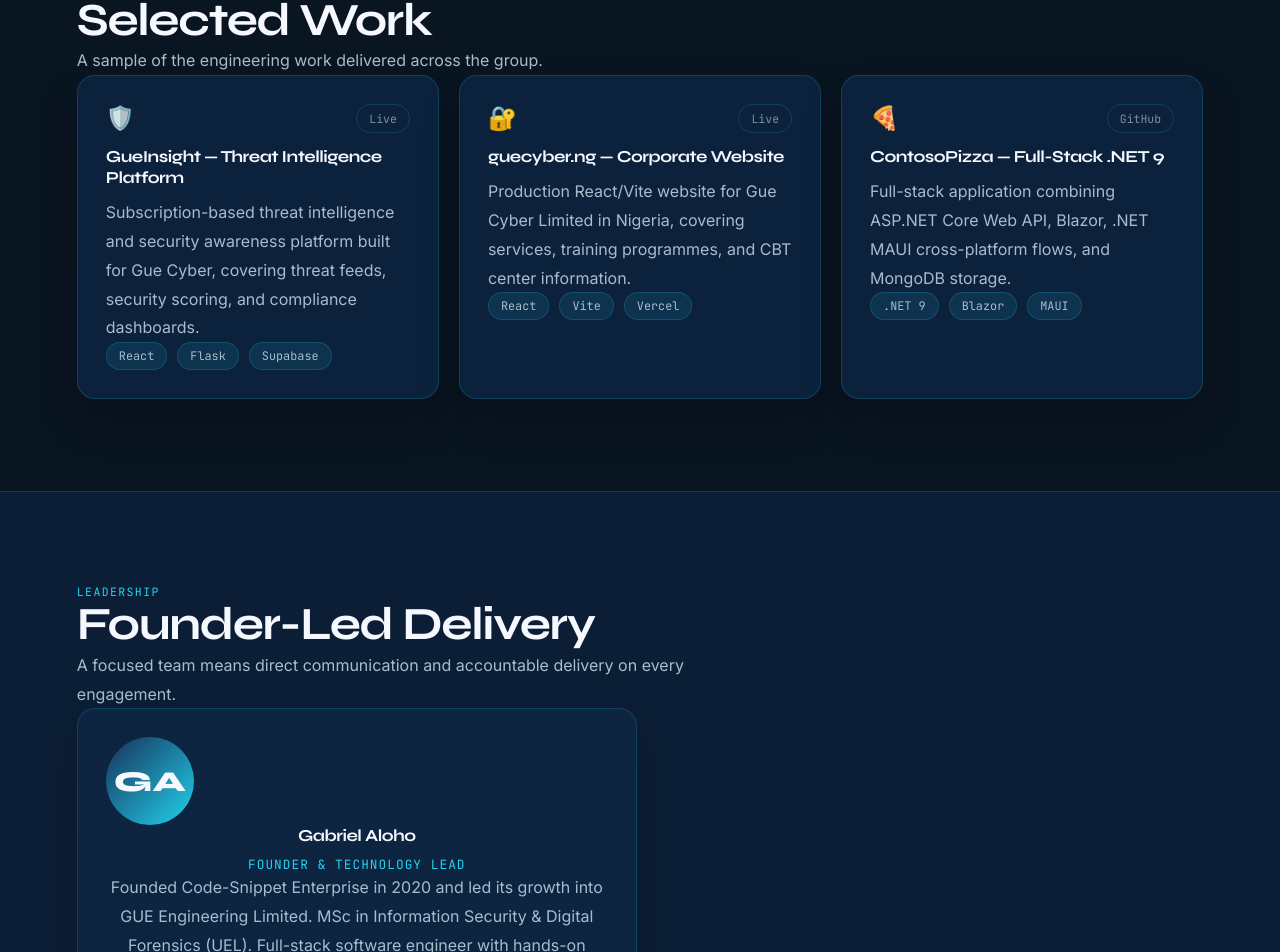
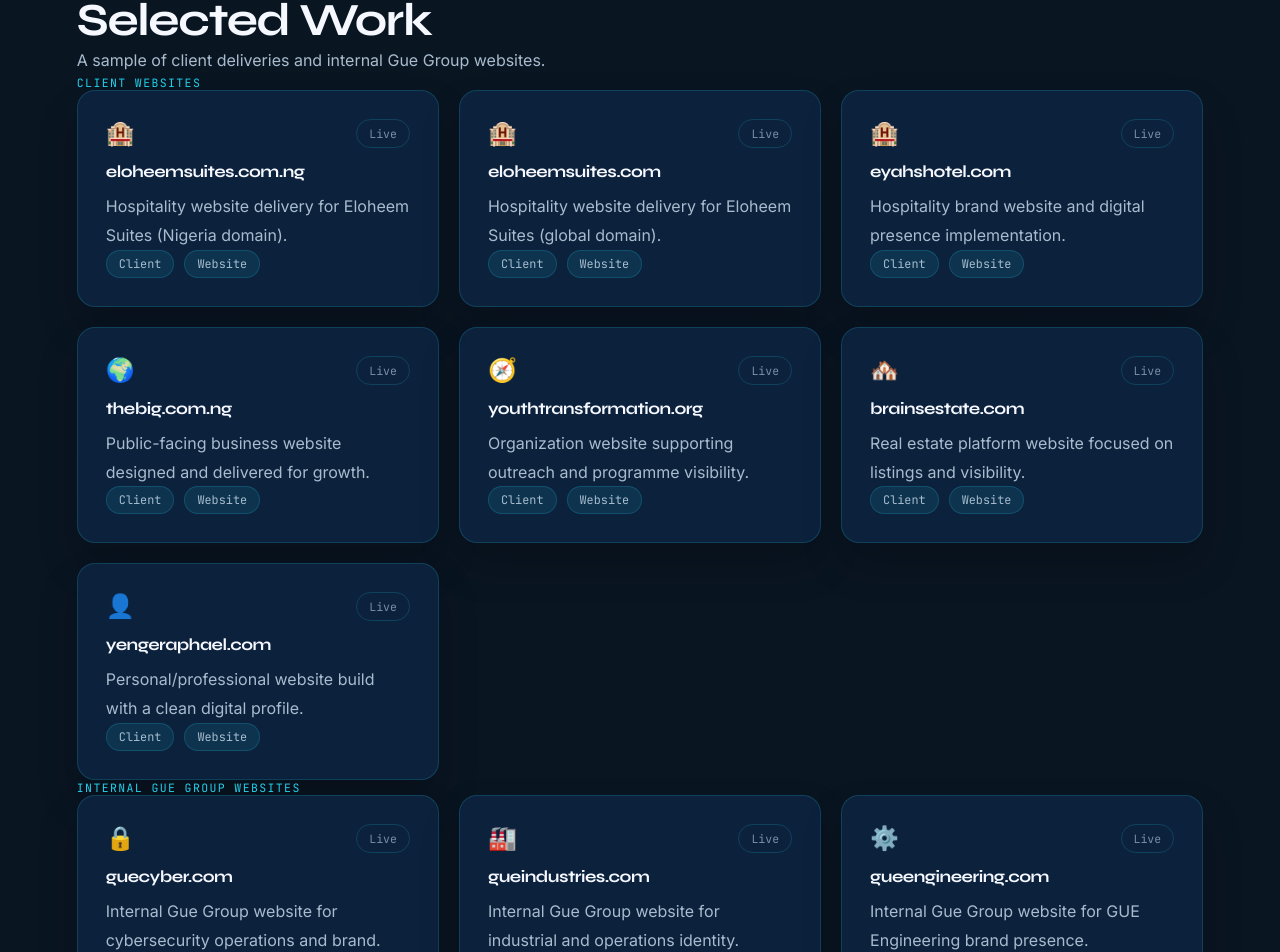
Before and after one commit to GUE-GROUP-LIMITED/GueEnginering, a Next.js app in the folder react-template/: page / in a window 1280 px wide. Shown: the part 4132-5084 px from the top of the page. Built offline with nearby package versions, Linux system fonts and the light colour scheme.

Commit message:
Group selected work into client and internal

```diff
--- a/react-template/components/home/GueEngineeringLanding.js
+++ b/react-template/components/home/GueEngineeringLanding.js
@@ -90,31 +90,125 @@
 
 const projects = [
   {
-    icon: "🛡️",
-    title: "GueInsight — Threat Intelligence Platform",
-    description:
-      "Subscription-based threat intelligence and security awareness platform built for Gue Cyber, covering threat feeds, security scoring, and compliance dashboards.",
-    href: "https://insights.guecyber.com",
+    icon: "🏨",
+    title: "eloheemsuites.com.ng",
+    description: "Hospitality website delivery for Eloheem Suites (Nigeria domain).",
+    href: "https://eloheemsuites.com.ng",
     label: "Live",
-    tags: ["React", "Flask", "Supabase"],
+    tags: ["Client", "Website"],
+  },
+  {
+    icon: "🏨",
+    title: "eloheemsuites.com",
+    description: "Hospitality website delivery for Eloheem Suites (global domain).",
+    href: "https://eloheemsuites.com",
+    label: "Live",
+    tags: ["Client", "Website"],
+  },
+  {
+    icon: "🏨",
+    title: "eyahshotel.com",
+    description: "Hospitality brand website and digital presence implementation.",
+    href: "https://eyahshotel.com",
+    label: "Live",
+    tags: ["Client", "Website"],
+  },
+  {
+    icon: "🌍",
+    title: "thebig.com.ng",
+    description: "Public-facing business website designed and delivered for growth.",
+    href: "https://thebig.com.ng",
+    label: "Live",
+    tags: ["Client", "Website"],
+  },
+  {
+    icon: "🧭",
+    title: "youthtransformation.org",
+    description: "Organization website supporting outreach and programme visibility.",
+    href: "https://youthtransformation.org",
+    label: "Live",
+    tags: ["Client", "Website"],
+  },
+  {
+    icon: "🔒",
+    title: "guecyber.com",
+    description: "Internal Gue Group website for cybersecurity operations and brand.",
+    href: "https://guecyber.com",
+    label: "Live",
+    tags: ["Internal", "Gue Group"],
+  },
+  {
+    icon: "🏘️",
+    title: "brainsestate.com",
+    description: "Real estate platform website focused on listings and visibility.",
+    href: "https://brainsestate.com",
+    label: "Live",
+    tags: ["Client", "Website"],
+  },
+  {
+    icon: "👤",
+    title: "yengeraphael.com",
+    description: "Personal/professional website build with a clean digital profile.",
+    href: "https://yengeraphael.com",
+    label: "Live",
+    tags: ["Client", "Website"],
+  },
+  {
+    icon: "🏭",
+    title: "gueindustries.com",
+    description: "Internal Gue Group website for industrial and operations identity.",
+    href: "https://gueindustries.com",
+    label: "Live",
+    tags: ["Internal", "Gue Group"],
+  },
+  {
+    icon: "⚙️",
+    title: "gueengineering.com",
+    description: "Internal Gue Group website for GUE Engineering brand presence.",
+    href: "https://gueengineering.com",
+    label: "Live",
+    tags: ["Internal", "Gue Group"],
+  },
+  {
+    icon: "🏢",
+    title: "guerealty.com",
+    description: "Internal Gue Group realty website for property-focused initiatives.",
+    href: "https://guerealty.com",
+    label: "Live",
+    tags: ["Internal", "Gue Group"],
   },
   {
     icon: "🔐",
-    title: "guecyber.ng — Corporate Website",
+    title: "guecyber.ng",
     description:
-      "Production React/Vite website for Gue Cyber Limited in Nigeria, covering services, training programmes, and CBT center information.",
-    href: "https://www.guecyber.ng",
+      "Internal Gue Group website for Gue Cyber Nigeria service and training presence.",
+    href: "https://guecyber.ng",
     label: "Live",
-    tags: ["React", "Vite", "Vercel"],
+    tags: ["Internal", "Gue Group"],
   },
   {
-    icon: "🍕",
-    title: "ContosoPizza — Full-Stack .NET 9",
-    description:
-      "Full-stack application combining ASP.NET Core Web API, Blazor, .NET MAUI cross-platform flows, and MongoDB storage.",
-    href: "https://github.com/gabaloho/myContosoPizza",
-    label: "GitHub",
-    tags: [".NET 9", "Blazor", "MAUI"],
+    icon: "🎓",
+    title: "guevte.com",
+    description: "Internal Gue Group website for vocational and technical education.",
+    href: "https://guevte.com",
+    label: "Live",
+    tags: ["Internal", "Gue Group"],
+  },
+  {
+    icon: "🌱",
+    title: "guesmartfarming.com",
+    description: "Internal Gue Group website for smart farming initiatives.",
+    href: "https://guesmartfarming.com",
+    label: "Live",
+    tags: ["Internal", "Gue Group"],
+  },
+  {
+    icon: "🚗",
+    title: "guemobility.com",
+    description: "Internal Gue Group website for mobility-focused solutions.",
+    href: "https://guemobility.com",
+    label: "Live",
+    tags: ["Internal", "Gue Group"],
   },
 ];
 
@@ -142,6 +236,9 @@
   target: "_blank",
   rel: "noreferrer",
 };
+
+const clientProjects = projects.filter((project) => !project.tags.includes("Internal"));
+const internalProjects = projects.filter((project) => project.tags.includes("Internal"));
 
 const GueEngineeringLanding = () => {
   return (
@@ -366,10 +463,31 @@
           <p className="gue-home__kicker">What We Build</p>
           <h2 className="gue-home__section-title">Selected Work</h2>
           <p className="gue-home__section-copy">
-            A sample of the engineering work delivered across the group.
+            A sample of client deliveries and internal Gue Group websites.
           </p>
+          <p className="gue-home__kicker gue-home__kicker--compact">Client Websites</p>
           <div className="gue-home__projects-grid">
-            {projects.map((project) => (
+            {clientProjects.map((project) => (
+              <article key={project.title} className="gue-home__project-card">
+                <div className="gue-home__project-head">
+                  <span className="gue-home__project-icon">{project.icon}</span>
+                  <a href={project.href} {...externalProps}>
+                    {project.label}
+                  </a>
+                </div>
+                <h3>{project.title}</h3>
+                <p>{project.description}</p>
+                <div className="gue-home__tags">
+                  {project.tags.map((tag) => (
+                    <span key={tag}>{tag}</span>
+                  ))}
+                </div>
+              </article>
+            ))}
+          </div>
+          <p className="gue-home__kicker gue-home__kicker--compact">Internal Gue Group Websites</p>
+          <div className="gue-home__projects-grid">
+            {internalProjects.map((project) => (
               <article key={project.title} className="gue-home__project-card">
                 <div className="gue-home__project-head">
                   <span className="gue-home__project-icon">{project.icon}</span>
```
